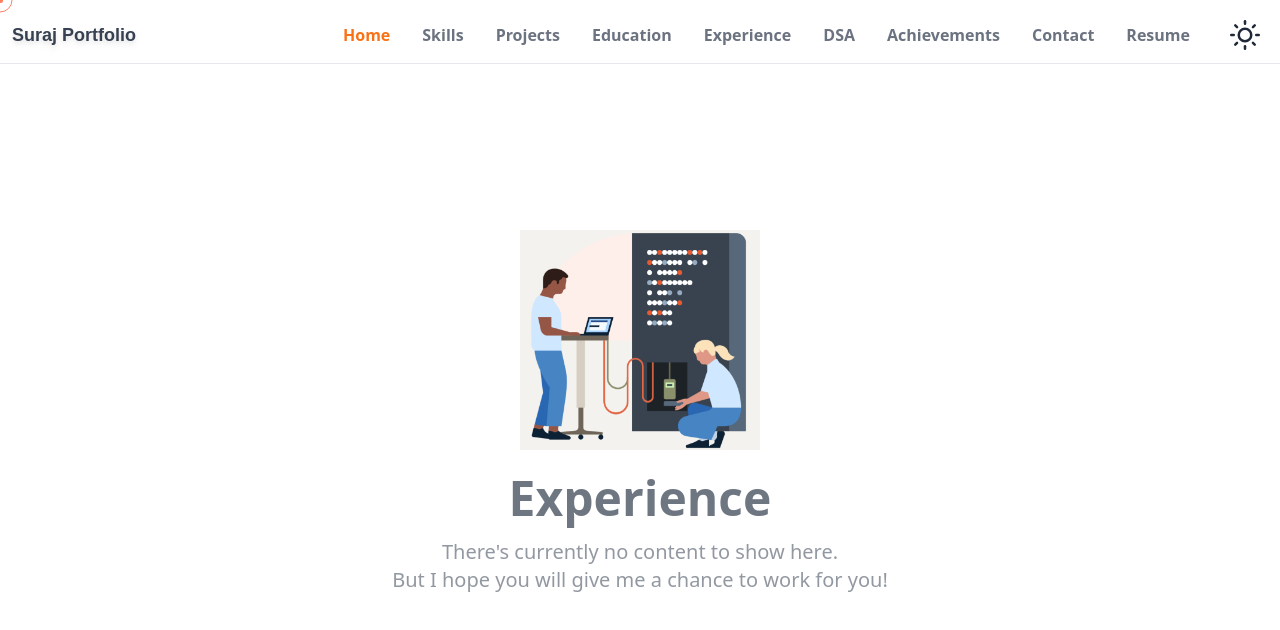
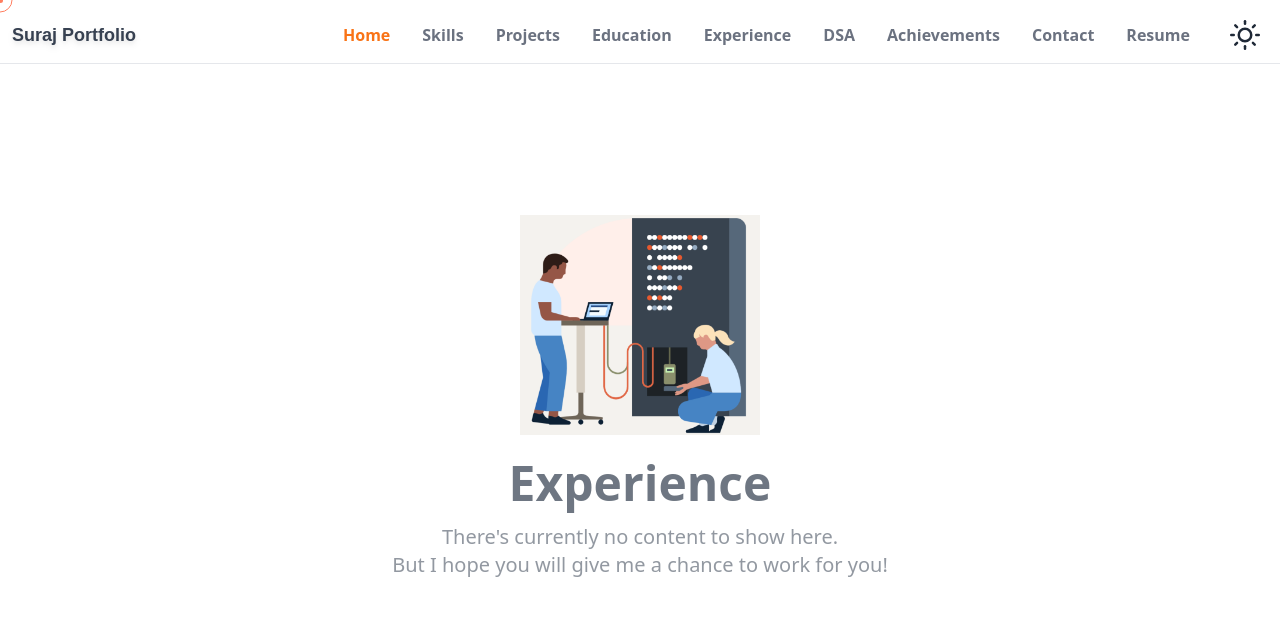
Before and after one commit to Suraj-1309/My-Portfolio, a React (Vite) app: page /experience in a window 1280 px wide. Shown: the top 630 px of the page. Built offline with nearby package versions, Linux system fonts and the light colour scheme; a web font is replaced by a local one.

Commit message:
correct height of experience page

```diff
--- a/src/routes/Experience.jsx
+++ b/src/routes/Experience.jsx
@@ -5,7 +5,7 @@ import profileImageBlack from "../pics/experience_black.png";
 export default function Experience({ isDarkMode }) {
   return (
     <div
-      className={`flex flex-col justify-center items-center min-h-[calc(100vh-120px)] px-4 ${
+      className={`flex flex-col justify-center items-center min-h-[calc(100vh-150px)] px-4 ${
         isDarkMode ? "bg-black text-gray-400" : "bg-white text-gray-600"
       } transition-colors duration-300`}
     >
```
